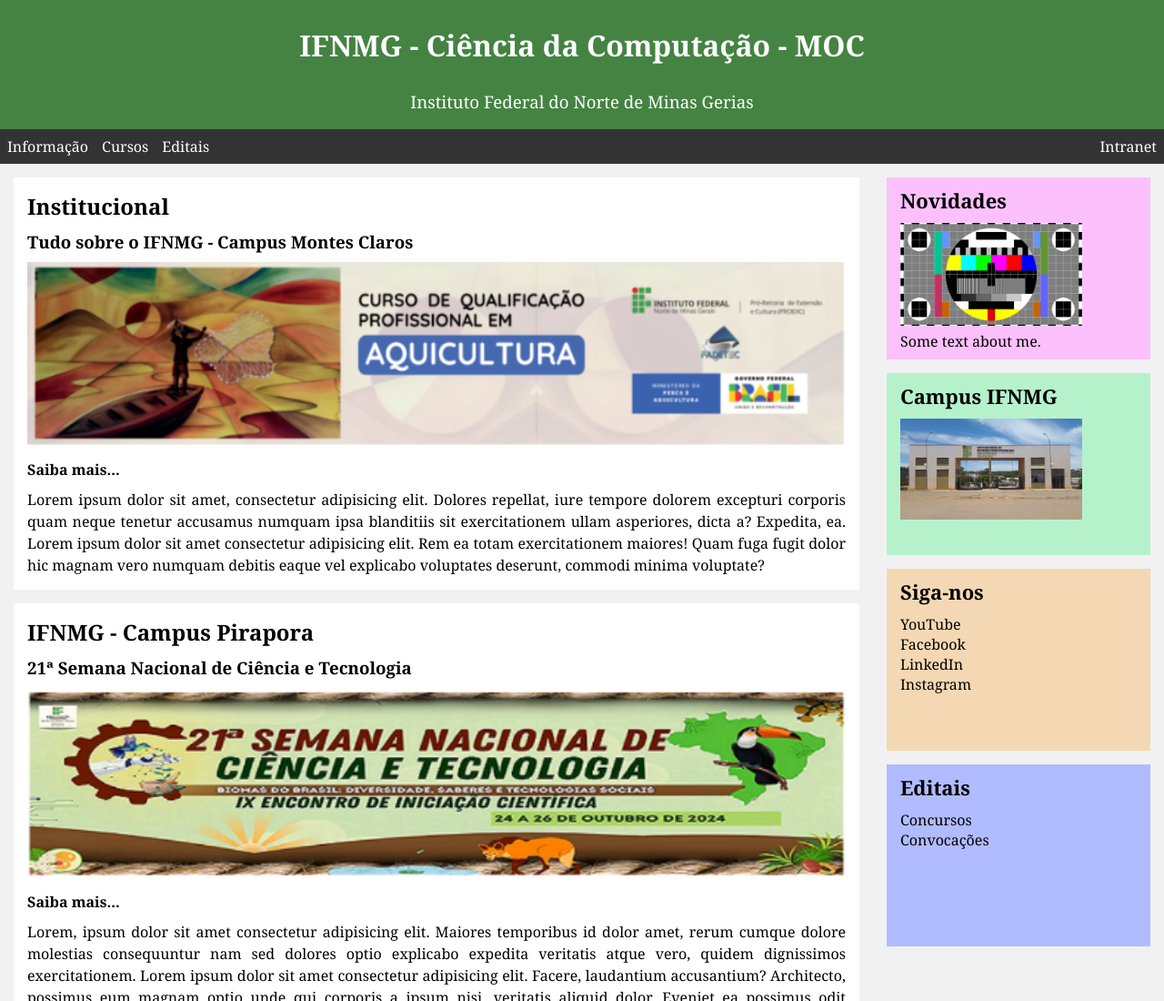
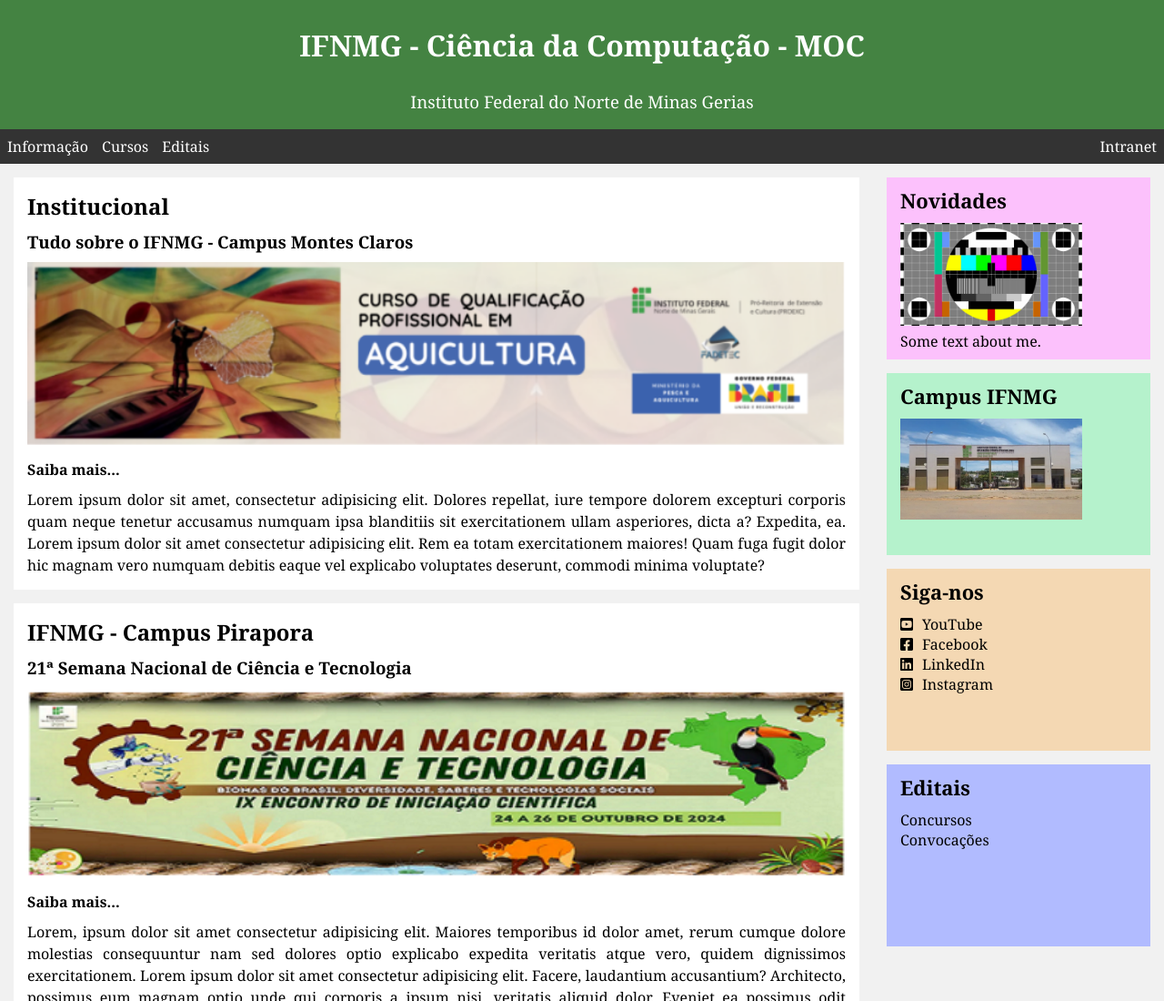
Before and after one commit to AnaLuizanc/SiteIFNMGresponsive, a plain HTML site: page index.html in a window 1280 px wide. Shown: the top 1100 px of the page at 91% size. Drawn offline with Linux system fonts and the light colour scheme.

Commit message:
fonts icon added

```diff
--- a/index.html
+++ b/index.html
@@ -5,7 +5,7 @@
     <meta charset="UTF-8">
     <meta name="viewport" content="width=device-width, initial-scale=1.0">
     <link rel="stylesheet" href="style.css">
-    <link rel="stylesheet" href="https://cdnjs.cloudflare.com/ajax/libs/font-awesome/4.7.0/css/font-awesome.min.css">
+    <link rel="stylesheet" href="https://cdnjs.cloudflare.com/ajax/libs/font-awesome/6.2.0/css/all.min.css">
     <title>IFNMG - Montes Claros</title>
 </head>
 
@@ -64,12 +64,12 @@
             <div class="card3">
                 <h3>Siga-nos</h3>
                 <ul>
-                    <li><a href="https://www.youtube.com/user/IFNMG">YouTube</a></li>
-                    <li><a href="https://www.facebook.com/IFNMGoficial">Facebook</a></li>
-                    <li><a
+                    <li><i class="fa-brands fa-square-youtube"></i><a href="https://www.youtube.com/user/IFNMG">YouTube</a></li>
+                    <li><i class="fa-brands fa-square-facebook"></i><a href="https://www.facebook.com/IFNMGoficial">Facebook</a></li>
+                    <li><i class="fa-brands fa-linkedin"></i><a
                             href="https://br.linkedin.com/company/instituto-federal-do-norte-de-minas-gerais-ifnmg">LinkedIn</a>
                     </li>
-                    <li><a href="https://www.instagram.com/ifnmg_oficial/?hl=pt-br">Instagram</a></li>
+                    <li><i class="fa-brands fa-square-instagram"></i><a href="https://www.instagram.com/ifnmg_oficial/?hl=pt-br">Instagram</a></li>
                 </ul>
             </div>
             <div class="card4">
--- a/style.css
+++ b/style.css
@@ -128,6 +128,10 @@
 
 }
 
+.card3 a {
+    padding: 10px;
+}
+
 .card4 {
     background-color: rgb(177, 187, 255);
 }
```
